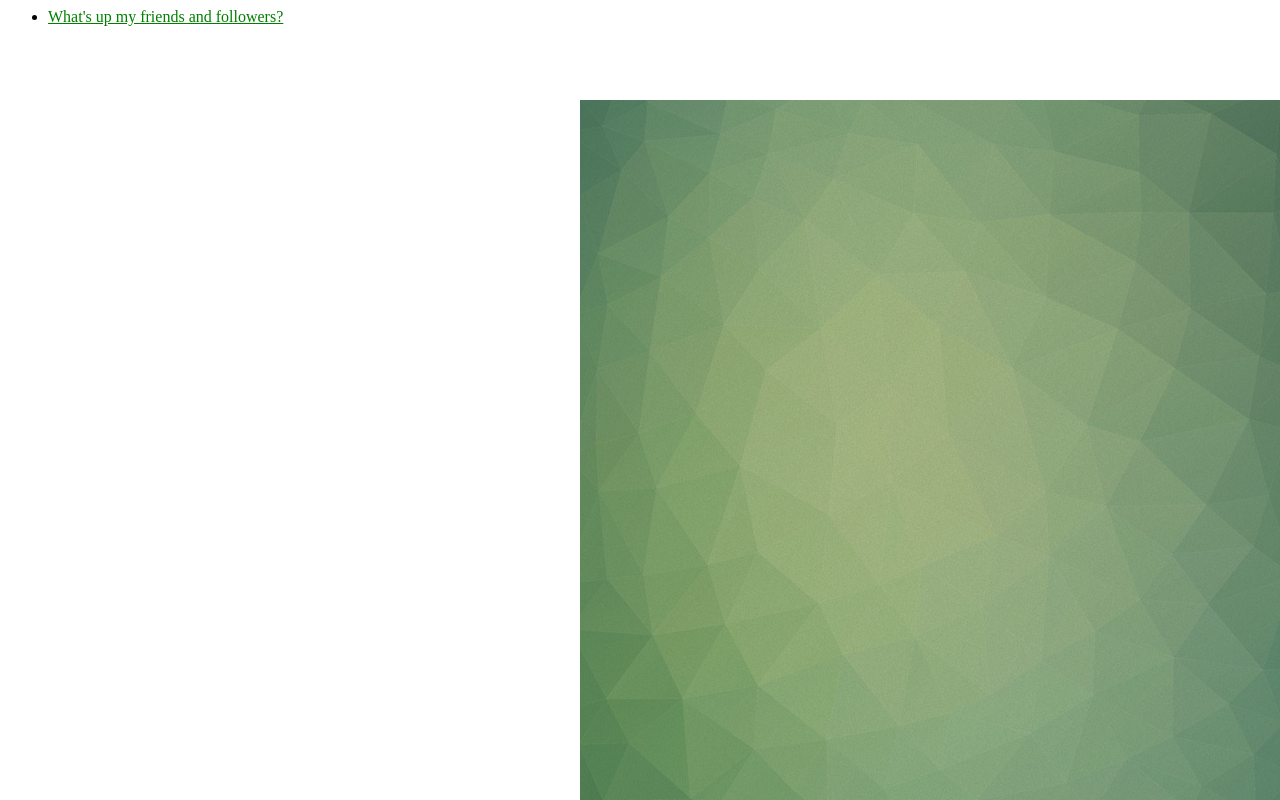
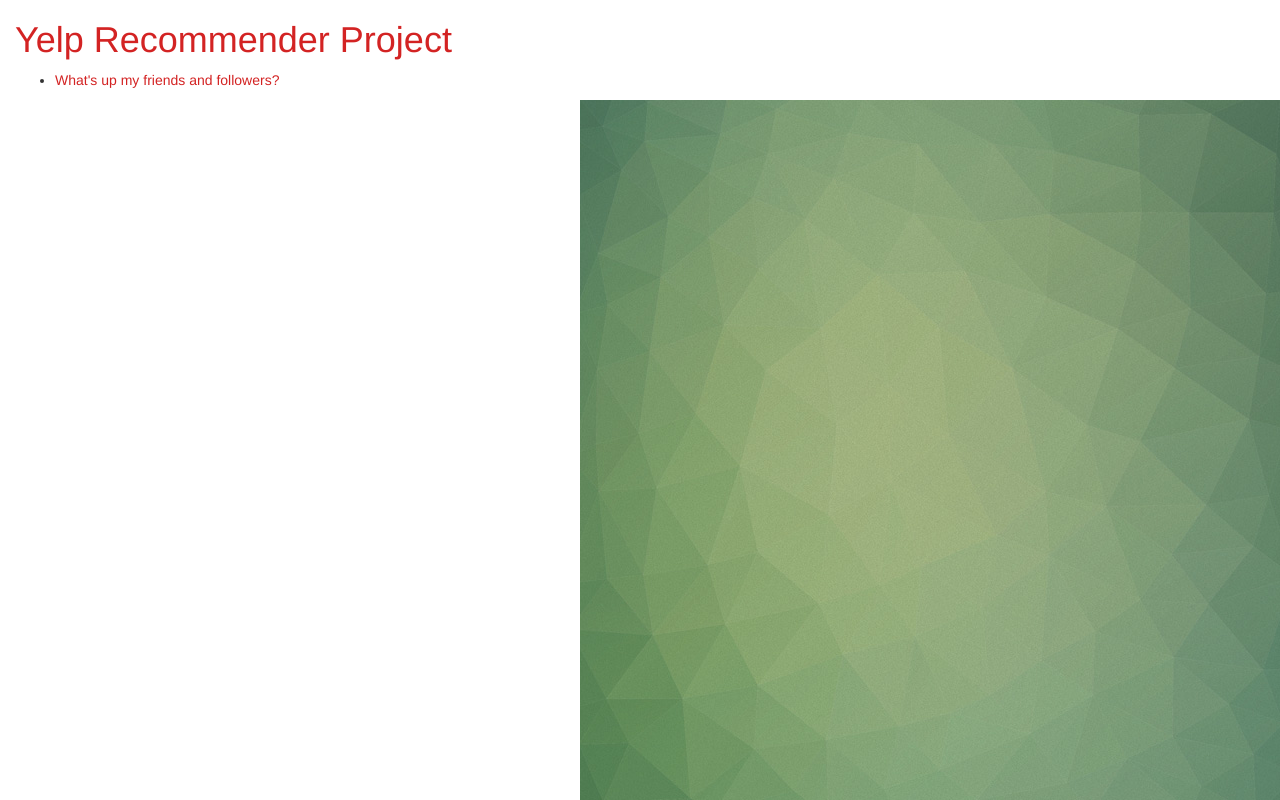
Before and after one commit to andrew-chuang/cs122-win-17-group, a Django app: page /polls/ in a window 1280 px wide. Run offline with Django 3.2, Linux system fonts and the light colour scheme; data comes from the database, SQL or seed files in the repository; both versions use the stored data as it was after the commit; some libraries are stand-ins or nearby versions.

Commit message:
Django Edits to CSS and Polls Models
I made edits to the CSS file to try it out. Will probably back burner
this to focus on trying to return values from database.

```diff
--- a/Project/yelp_rec_django/polls/models.py
+++ b/Project/yelp_rec_django/polls/models.py
@@ -25,3 +25,12 @@ class Choice(models.Model):
 
     def __str__(self):
         return self.choice_text
+
+
+class Yelp_Q(models.Model):
+    question_text = models.CharField(max_length=200)
+    pub_date = models.DateTimeField('date published')
+
+class Yelp_C(models.Model):
+    question = models.ForeignKey(Yelp_Q, on_delete=models.CASCADE)
+    choice_text = models.DateTimeField('date published')
--- a/Project/yelp_rec_django/polls/static/polls/style.css
+++ b/Project/yelp_rec_django/polls/static/polls/style.css
@@ -1,8 +1,13 @@
+h1 a {
+    color: #D32323;
+}
+
 li a {
-    color: green;
+    color: #D32323;
 }
 
 
 body {
     background: white url("images/background.gif") no-repeat right bottom;
+    padding-left: 15px;
 }
--- a/Project/yelp_rec_django/polls/templates/polls/index.html
+++ b/Project/yelp_rec_django/polls/templates/polls/index.html
@@ -1,6 +1,16 @@
 {% load static %}
 
-<link rel="stylesheet" type="text/css" href="{% static 'polls/style.css' %}" />
+<html>
+    <head>
+        <title>Yelp Recommender Project</title>
+        <link rel="stylesheet" href="//maxcdn.bootstrapcdn.com/bootstrap/3.2.0/css/bootstrap.min.css">
+        <link rel="stylesheet" href="//maxcdn.bootstrapcdn.com/bootstrap/3.2.0/css/bootstrap-theme.min.css">
+        <link rel="stylesheet" href="{% static 'polls/style.css' %}">
+    </head>
+    <body>
+        <div>
+            <h1><a href="/">Yelp Recommender Project</a></h1>
+        </div>
 
         {% if latest_question_list %}
             <ul>
@@ -11,3 +21,5 @@
         {% else %}
             <p>No polls are available.</p>
         {% endif %}
+    </body>
+</html>
```
Also changed, not shown: Project/yelp_rec_django/db.sqlite3, 3 other files. Lines whose indentation alone changed are shown as unchanged.
